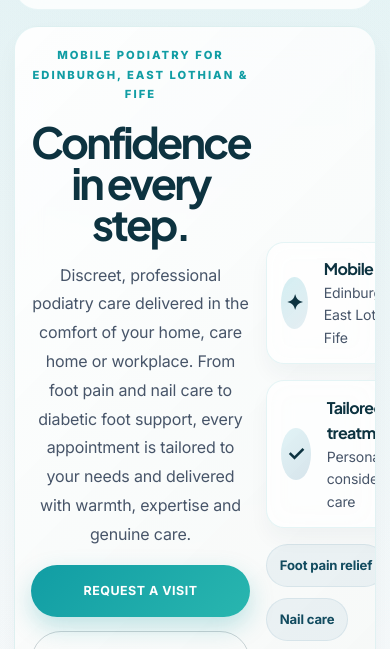
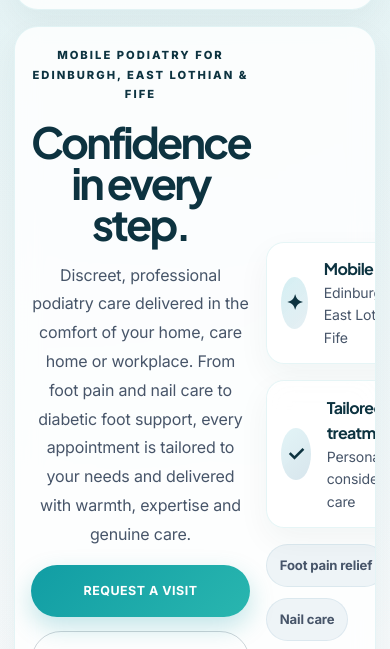
Before and after one commit to SnackOnAI/Todd_Podiatry_Website, a website: page index.html in a window 390 px wide. Shown: the part 413-1062 px from the top of the page. Drawn offline with Linux system fonts and the light colour scheme.

Commit message:
Fix mobile luxury palette and typography

```diff
--- a/styles.css
+++ b/styles.css
@@ -760,6 +760,8 @@ p {
 
   .site-header {
     padding: 0.4rem 0.5rem 0.8rem;
+    background: rgba(255, 255, 255, 0.86);
+    border-color: rgba(17, 157, 164, 0.1);
   }
 
   .brand-mark {
@@ -778,6 +780,7 @@ p {
   }
 
   .main-nav a {
+    color: var(--text);
     letter-spacing: 0.12em;
     font-size: 0.56rem;
   }
@@ -785,6 +788,8 @@ p {
   .hero {
     padding: 1.2rem 1rem 1.3rem;
     gap: 1rem;
+    background: linear-gradient(180deg, rgba(255,255,255,0.92), rgba(244,247,246,0.96));
+    border-color: rgba(17, 157, 164, 0.12);
   }
 
   .hero-copy {
@@ -792,13 +797,57 @@ p {
     text-align: center;
   }
 
+  .eyebrow,
+  .hero h1,
+  .section-heading h2,
+  .feature-panel h2,
+  .service-card h3,
+  .process-card h3,
+  .coverage-grid h3,
+  .cta-banner h2,
+  .contact-details h2,
+  .contact-form h2,
+  .contact-hero h1,
+  .stat-box strong {
+    color: var(--text);
+  }
+
   .hero h1 {
     font-size: clamp(2.6rem, 11vw, 3.9rem);
     line-height: 0.96;
   }
 
+  .lead,
+  .service-card p,
+  .process-card p,
+  .feature-panel p,
+  .coverage-grid li,
+  .contact-details li,
+  .site-footer p,
+  .site-footer a,
+  .contact-hero p,
+  .checkbox-wrap span,
+  .field-help,
+  .quote-author,
+  .mini-pill,
+  .visual-card span,
+  .stat-box span {
+    color: var(--muted);
+  }
+
   .lead {
     font-size: 1rem;
+  }
+
+  .panel,
+  .service-card,
+  .process-card,
+  .coverage-grid,
+  .testimonial,
+  .visual-card {
+    background: rgba(255, 255, 255, 0.82);
+    border-color: rgba(17, 157, 164, 0.1);
+    box-shadow: 0 12px 32px rgba(13, 51, 64, 0.05);
   }
 
   .feature-split,
@@ -837,6 +886,7 @@ p {
 
   .cta-banner {
     padding: 1.2rem;
+    background: linear-gradient(135deg, rgba(255,255,255,0.96), rgba(245,239,232,0.96));
   }
 
   .site-footer {
```
